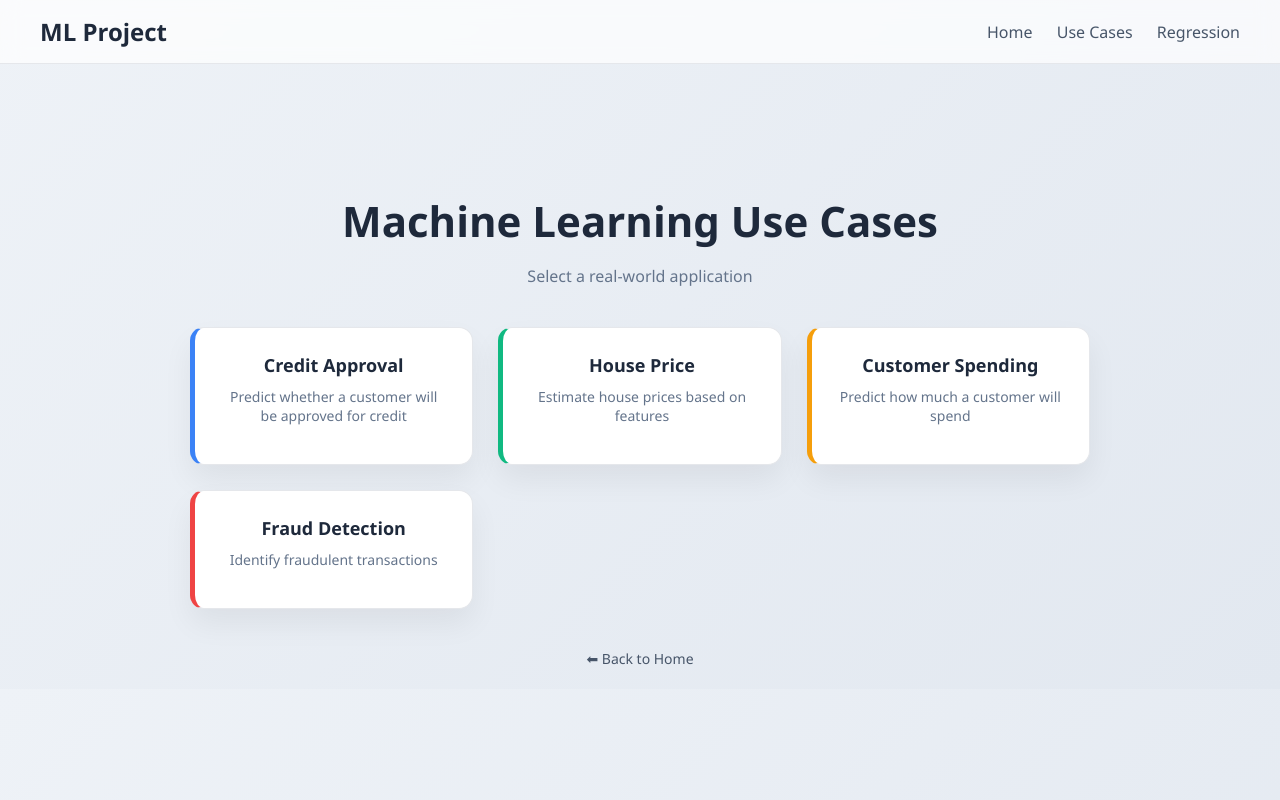
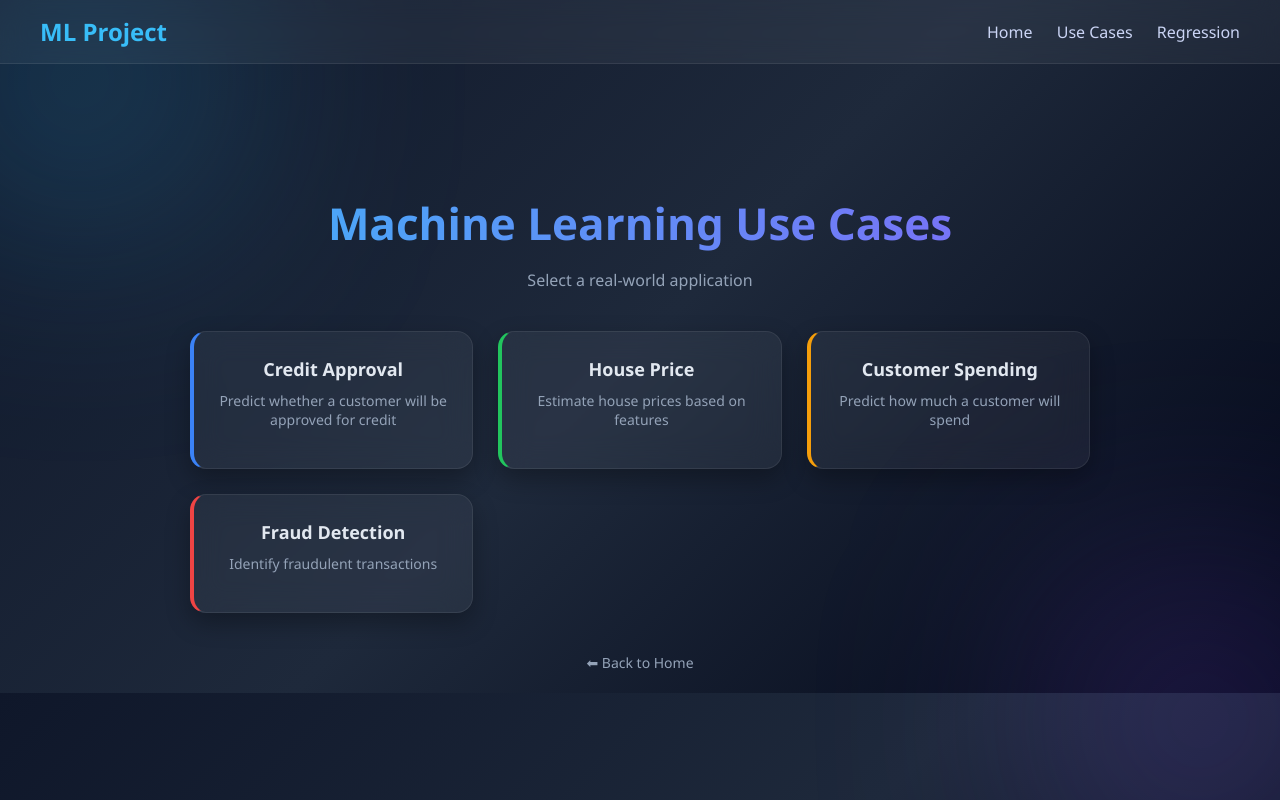
Before and after one commit to nedama12/Clase20022026, a Flask app: page /use-cases in a window 1280 px wide. Run offline with Flask 3, Linux system fonts and the light colour scheme; parts of the project's set-up code (start-up, migrations or seed data) failed here and were passed over.

Commit message:
style cases

```diff
--- a/templates/Use_Cases.html
+++ b/templates/Use_Cases.html
@@ -10,8 +10,31 @@
 body {
     margin: 0;
     font-family: 'Segoe UI', sans-serif;
-    background: linear-gradient(135deg, #eef2f7, #e2e8f0);
-    color: #1e293b;
+    background: linear-gradient(135deg, #0f172a, #1e293b, #020617);
+    color: #e2e8f0;
+}
+
+/* FONDO */
+body::before {
+    content: "";
+    position: fixed;
+    width: 400px;
+    height: 400px;
+    background: radial-gradient(circle, rgba(56,189,248,0.25), transparent);
+    top: -120px;
+    left: -120px;
+    filter: blur(100px);
+}
+
+body::after {
+    content: "";
+    position: fixed;
+    width: 400px;
+    height: 400px;
+    background: radial-gradient(circle, rgba(139,92,246,0.25), transparent);
+    bottom: -120px;
+    right: -120px;
+    filter: blur(100px);
 }
 
 /* NAVBAR */
@@ -20,25 +43,27 @@ body {
     justify-content: space-between;
     align-items: center;
     padding: 15px 40px;
-    background: rgba(255,255,255,0.7);
-    backdrop-filter: blur(10px);
-    border-bottom: 1px solid #e5e7eb;
+    background: rgba(255,255,255,0.05);
+    backdrop-filter: blur(12px);
+    border-bottom: 1px solid rgba(255,255,255,0.08);
 }
 
 .navbar h2 {
     margin: 0;
     font-weight: 600;
+    color: #38bdf8;
 }
 
 .nav-links a {
     text-decoration: none;
     margin-left: 20px;
-    color: #475569;
+    color: #cbd5f5;
     font-weight: 500;
+    transition: 0.3s;
 }
 
 .nav-links a:hover {
-    color: #2563eb;
+    color: #38bdf8;
 }
 
 /* CONTENEDOR */
@@ -50,12 +75,16 @@ body {
 
 /* TITULO */
 h1 {
-    font-size: 42px;
+    font-size: 44px;
     margin-bottom: 10px;
+    background: linear-gradient(90deg, #38bdf8, #8b5cf6);
+    -webkit-background-clip: text;
+    background-clip: text; /* 👈 FIX WARNING */
+    color: transparent;
 }
 
 .subtitle {
-    color: #64748b;
+    color: #94a3b8;
     margin-bottom: 40px;
 }
 
@@ -70,20 +99,21 @@ h1 {
 
 /* TARJETA */
 .card {
-    background: white;
+    background: rgba(255,255,255,0.05);
     padding: 25px;
-    border-radius: 14px;
+    border-radius: 16px;
     text-decoration: none;
-    color: #1e293b;
-    box-shadow: 0 15px 30px rgba(0,0,0,0.06);
-    transition: 0.3s;
-    border: 1px solid #e5e7eb;
+    color: #e2e8f0;
+    backdrop-filter: blur(15px);
+    border: 1px solid rgba(255,255,255,0.08);
+    box-shadow: 0 10px 25px rgba(0,0,0,0.3);
+    transition: 0.35s;
 }
 
-/* HOVER */
+/* HOVER PRO */
 .card:hover {
-    transform: translateY(-5px);
-    box-shadow: 0 20px 40px rgba(0,0,0,0.1);
+    transform: translateY(-8px) scale(1.03);
+    box-shadow: 0 0 25px rgba(56,189,248,0.4);
 }
 
 /* TITULO TARJETA */
@@ -96,26 +126,27 @@ h1 {
 .card p {
     margin-top: 10px;
     font-size: 14px;
-    color: #64748b;
+    color: #94a3b8;
 }
 
-/* COLORES LATERALES */
-.card1 { border-left: 5px solid #3b82f6; }
-.card2 { border-left: 5px solid #10b981; }
-.card3 { border-left: 5px solid #f59e0b; }
-.card4 { border-left: 5px solid #ef4444; }
+/* COLORES */
+.card1 { border-left: 4px solid #3b82f6; }
+.card2 { border-left: 4px solid #22c55e; }
+.card3 { border-left: 4px solid #f59e0b; }
+.card4 { border-left: 4px solid #ef4444; }
 
-/* BOTON VOLVER */
+/* BACK */
 .back {
     display: inline-block;
     margin-top: 40px;
     text-decoration: none;
-    color: #475569;
+    color: #94a3b8;
     font-size: 14px;
+    transition: 0.3s;
 }
 
 .back:hover {
-    color: #2563eb;
+    color: #38bdf8;
 }
 
 </style>
```
Also changed, not shown: templates/Use_Case1.html (+49 -16 lines), templates/Use_Case2.html (+49 -16 lines), templates/Use_Case3.html (+49 -16 lines), templates/Use_Case4.html (+49 -16 lines).
